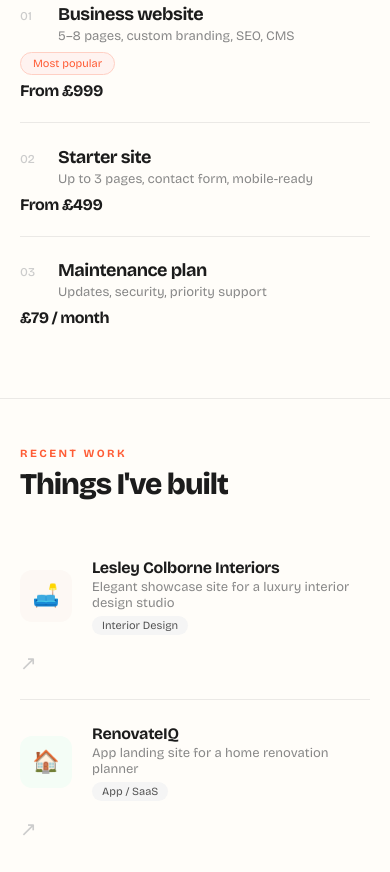
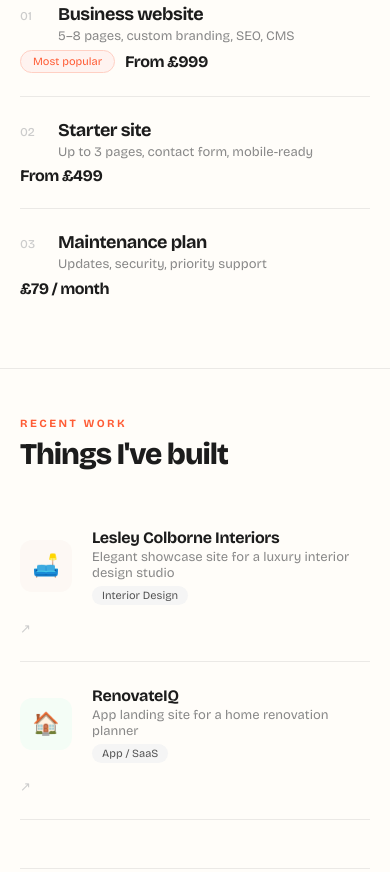
Before and after one commit to JoGillan/jobuilds, a plain HTML site: page index.html in a window 390 px wide. Shown: the part 780-1652 px from the top of the page. Drawn offline with nearby package versions, Linux system fonts and the light colour scheme.

Commit message:
Update index.html

```diff
--- a/index.html
+++ b/index.html
@@ -235,11 +235,12 @@
     .wlink-arrow:hover { color: var(--orange); }
 
     /* ABOUT */
-    .about-wrap { display: grid; grid-template-columns: auto 1fr; gap: 2.5rem; align-items: start; }
+    .about-wrap { display: flex; flex-direction: column; gap: 1.5rem; align-items: flex-start; }
     .about-av-big {
       width: 80px; height: 80px; border-radius: 50%; background: var(--text);
       display: flex; align-items: center; justify-content: center;
       font-family: 'Lora', serif; font-style: italic; font-size: 30px; color: #fff; flex-shrink: 0;
+      margin-bottom: 0;
     }
     .about-name { font-size: 22px; font-weight: 800; letter-spacing: -0.75px; margin-bottom: 0.875rem; }
     .about-bio { font-size: 15px; color: #555; line-height: 1.8; margin-bottom: 0.75rem; }
@@ -305,9 +306,10 @@
       .hero-bottom { flex-direction: column; align-items: flex-start; }
       .hero-right-stack { align-items: flex-start; }
       footer { padding: 1.25rem; flex-direction: column; align-items: flex-start; }
-      .svc-row { flex-direction: column; align-items: flex-start; gap: 0.5rem; }
-      .svc-right { flex-direction: column; align-items: flex-start; gap: 6px; }
+      .svc-row { flex-direction: column; align-items: flex-start; gap: 0.4rem; }
+      .svc-right { flex-direction: row; align-items: center; gap: 10px; }
       .svc-price { font-size: 16px; }
+      .svc-left { width: 100%; }
     }
   </style>
 </head>
@@ -418,7 +420,7 @@
     <div class="eyebrow">Recent work</div>
     <div class="sec-title">Things I've built</div>
     <div class="work-list">
-      <div class="wrow">
+      <a class="wrow" href="https://www.lesleycolborneinteriors.com" target="_blank" style="text-decoration:none;color:inherit;display:flex;justify-content:space-between;align-items:center;padding:1.5rem 0;border-bottom:1px solid var(--border);gap:1rem;flex-wrap:wrap;">
         <div class="wrow-left">
           <div class="wthumb-sm" style="background:#fdf8f4;">🛋️</div>
           <div>
@@ -427,9 +429,9 @@
             <span class="wcat-pill">Interior Design</span>
           </div>
         </div>
-        <a class="wlink-arrow" href="https://www.lesleycolborneinteriors.com" target="_blank">↗</a>
-      </div>
-      <div class="wrow">
+        <span style="font-size:13px;color:#ccc;">↗</span>
+      </a>
+      <a class="wrow" href="https://www.renovateiq.co.uk" target="_blank" style="text-decoration:none;color:inherit;display:flex;justify-content:space-between;align-items:center;padding:1.5rem 0;border-bottom:1px solid var(--border);gap:1rem;flex-wrap:wrap;">
         <div class="wrow-left">
           <div class="wthumb-sm" style="background:#f4fdf6;">🏠</div>
           <div>
@@ -438,7 +440,7 @@
             <span class="wcat-pill">App / SaaS</span>
           </div>
         </div>
-        <a class="wlink-arrow" href="https://www.renovateiq.co.uk" target="_blank">↗</a>
+        <span style="font-size:13px;color:#ccc;">↗</span>
       </div>
     </div>
   </div>
```
